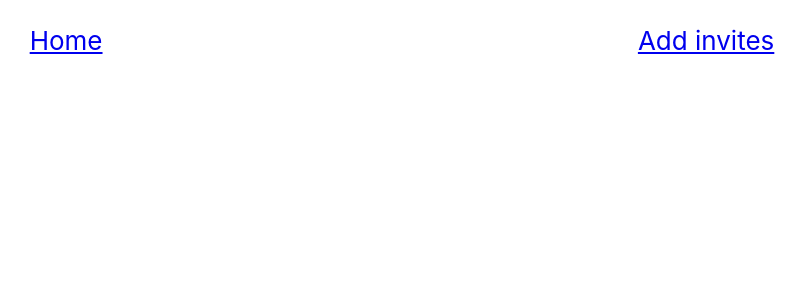
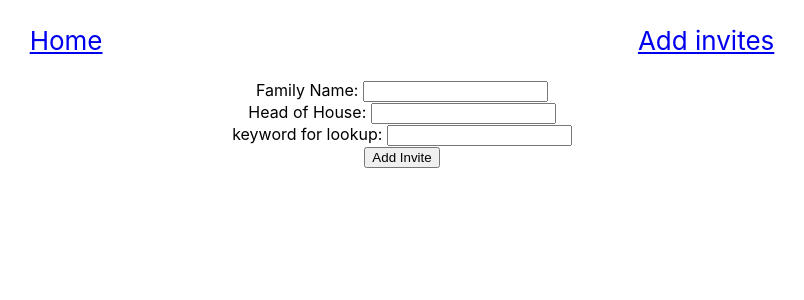
Before and after one commit to zzboncak/rsvp-manager, a React (Create React App) app: page /add-invites in a window 1280 px wide. Shown: the top 300 px of the page, without its empty margins (238-1042 px from the left). Built offline with nearby package versions, Linux system fonts and the light colour scheme.

Commit message:
ability to add invites

```diff
--- /dev/null
+++ b/src/AddInvite.tsx
@@ -0,0 +1,70 @@
+import React, { useState } from "react";
+import { useHistory } from "react-router";
+import { API_ENDPOINT } from "./config";
+import { InviteRequest } from "./types";
+
+export const AddInvite: React.FC = () => {
+  const history = useHistory();
+  const [family_name, setFamilyName] = useState<string>("");
+  const [head_of_house, setHoH] = useState<string>("");
+  const [keyword, setKeyword] = useState<string>("");
+
+  function handleAddInvite(e: React.FormEvent<HTMLFormElement>) {
+    e.preventDefault();
+    const payload: InviteRequest = {
+      family_name,
+      head_of_house,
+      keyword
+    };
+    fetch(`${API_ENDPOINT}/invites`, {
+      method: "POST",
+      headers: {
+        "content-type": "application/json"
+      },
+      body: JSON.stringify(payload)
+    })
+      .then((res) => {
+        if (!res.ok) {
+          throw new Error(res.statusText);
+        }
+        return res.json();
+      })
+      .then((data) => {
+        console.log(data);
+        history.push("/");
+      });
+  }
+
+  return (
+    <form onSubmit={(e) => handleAddInvite(e)}>
+      <label htmlFor="family_name">Family Name: </label>
+      <input
+        type="text"
+        name="family_name"
+        value={family_name}
+        onChange={(e) => setFamilyName(e.target.value)}
+        required
+      />
+      <br />
+      <label htmlFor="head_of_house">Head of House: </label>
+      <input
+        type="text"
+        name="head_of_house"
+        value={head_of_house}
+        onChange={(e) => setHoH(e.target.value)}
+        required
+      />
+      <br />
+      <label htmlFor="keyword">keyword for lookup: </label>
+      <input
+        type="text"
+        name="keyword"
+        value={keyword}
+        onChange={(e) => setKeyword(e.target.value)}
+        required
+      />
+      <br />
+      <button type="submit">Add Invite</button>
+    </form>
+  );
+};
--- a/src/App.tsx
+++ b/src/App.tsx
@@ -1,5 +1,6 @@
 import React from "react";
 import { Link, Switch, Route } from "react-router-dom";
+import { AddInvite } from "./AddInvite";
 import "./App.css";
 import { EditInvite } from "./EditeInvite";
 import { Overview } from "./Overview";
@@ -15,6 +16,7 @@ function App(): JSX.Element {
       </nav>
 
       <Switch>
+        <Route path="/add-invites" component={AddInvite} />
         <Route path="/edit-invite/:id" component={EditInvite} />
         <Route exact path="/" component={Overview} />
       </Switch>
--- a/src/EditPeople.tsx
+++ b/src/EditPeople.tsx
@@ -17,7 +17,9 @@ export const EditPeople: React.FC<
     id,
     updateInvite,
     changes,
-    setChanges
+    setChanges,
+    allowed_extra,
+    extra_confirmed
   } = props;
   function handleDelete() {
     if (
@@ -50,6 +52,21 @@ export const EditPeople: React.FC<
       setChanges(changes + 1);
     });
   }
+
+  function handleGivePlusOne() {
+    fetch(`${API_ENDPOINT}/people/update/${id}`, {
+      method: "PATCH",
+      headers: {
+        "content-type": "application/json"
+      },
+      body: JSON.stringify({ allowed_extra: true })
+    }).then((res) => {
+      if (!res.ok) {
+        throw new Error(res.statusText);
+      }
+      setChanges(changes + 1);
+    });
+  }
   return (
     <article>
       <h3>
@@ -73,6 +90,20 @@ export const EditPeople: React.FC<
           {RSVP_Options.DECLINE}
         </option>
       </select>
+      <br />
+      {!allowed_extra && (
+        <button onClick={() => handleGivePlusOne()}>
+          Give a plus one?
+        </button>
+      )}
+      {allowed_extra && (
+        <>
+          <p>
+            Plus one status:{" "}
+            {extra_confirmed ? "Coming" : "Not coming"}
+          </p>
+        </>
+      )}
       <p>
         REMOVE <span onClick={() => handleDelete()}>😭</span>
       </p>
--- a/src/types.ts
+++ b/src/types.ts
@@ -13,6 +13,7 @@ export type Invite = {
   id: number;
   family_name: string;
   head_of_house: string;
+  keyword: string;
 };
 
 export type InviteRequest = Omit<Invite, "id">;
@@ -27,7 +28,7 @@ export type Person = {
   rsvp: RSVP_Options;
   person_age: Age;
   allowed_extra?: boolean;
-  extra_confirmed?: boolean;
+  extra_confirmed?: RSVP_Options;
 };
 
 export type PersonRequest = Omit<Person, "id">;
```
